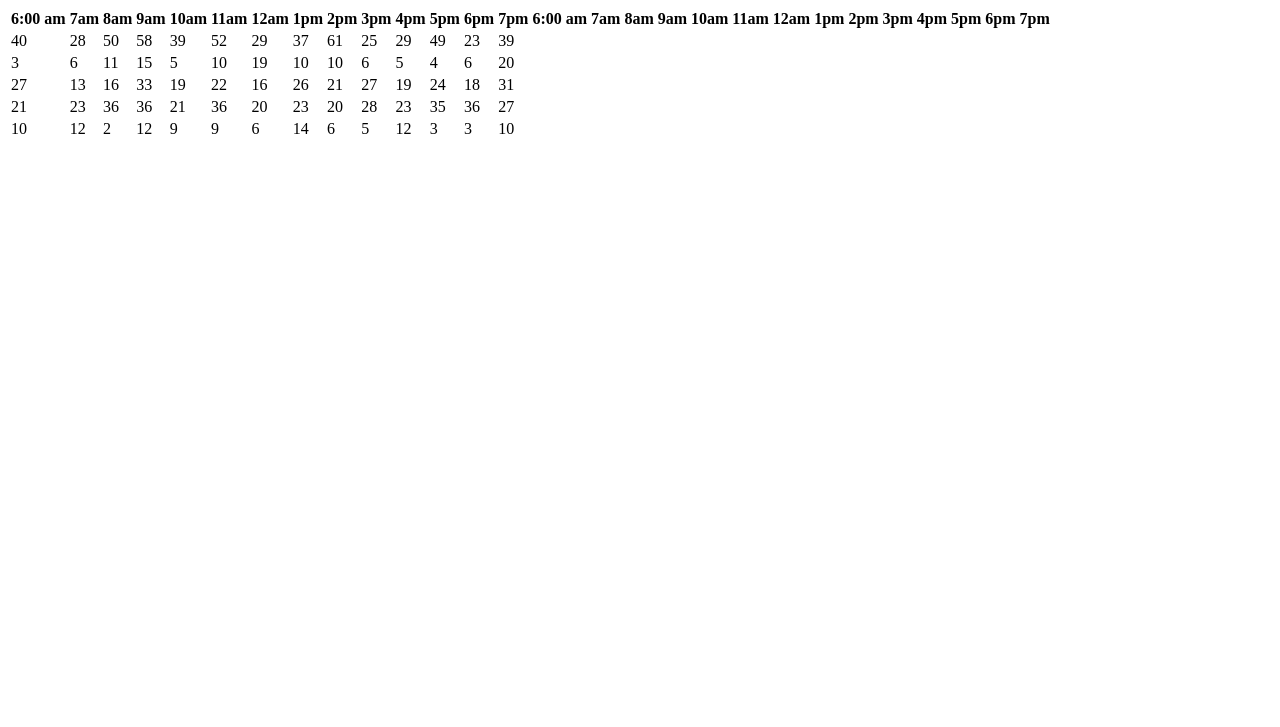
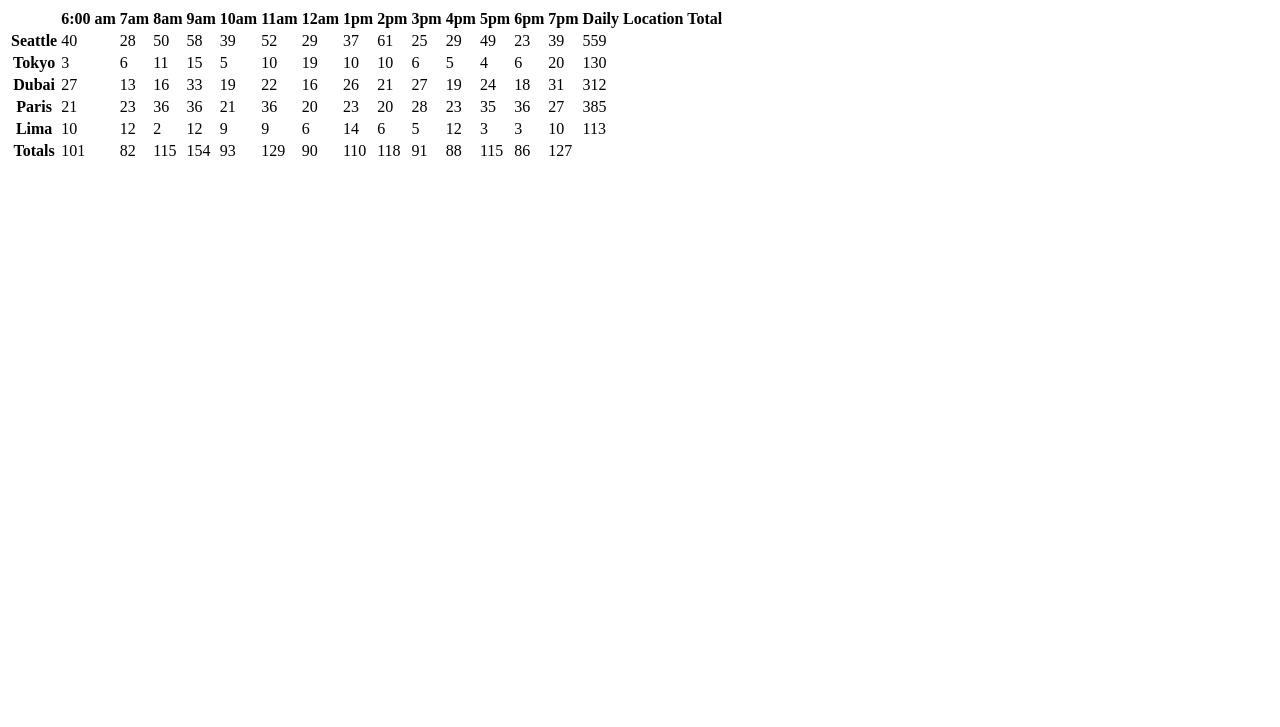
Before and after one commit to waleedafifi90/cookie-stand-4, a plain HTML site: page sales.html in a window 1280 px wide. Shown: the part 73-800 px from the top of the page. Drawn offline with Linux system fonts and the light colour scheme.

Commit message:
class07-v3

```diff
--- a/js/app.js
+++ b/js/app.js
@@ -9,6 +9,7 @@ function City ( name, minOfCustomers,maxOfCustomers, averAge ) {
   this.averAge = averAge;
   this.noOfCookies =[];
   this.noOfCustomersHourly=[];
+  this.noOfCustomersDaily=0;
   this.toTal=0;
   this.toTalHourly=[];
 }
@@ -20,13 +21,19 @@ const tr1Element=document.createElement( 'tr' );
 tableElement.appendChild( tr1Element );
 
 City.prototype.getHeading= function(){
-
-  for( let i = 0; i < workHours.length; i++ ) {
   const th1Element=document.createElement( 'th' );
   tr1Element.appendChild( th1Element );
-    th1Element.textContent = `${workHours[i]}`;
+  th1Element.textContent = ``;
+  for( let i = 0; i < workHours.length; i++ ) {
+    const th2Element=document.createElement( 'th' );
+    tr1Element.appendChild( th2Element );
+    th2Element.textContent = `${workHours[i]}`;
+
   }
-  //th1Element.textContent = `${workHours[i]}`;
+  const th16Element=document.createElement( 'th' );
+  tr1Element.appendChild( th16Element );
+  th16Element.textContent = `Daily Location Total`;
+
 };
 
 
@@ -38,12 +45,12 @@ City.prototype.getCookies= function() {
   for( let j=0; j<workHours.length; j++ ){
     let hourlyCustomers= randomNoOfCustomers( this.minOfCustomers, this.maxOfCustomers );
     let cookiesNo=Math.ceil( ( hourlyCustomers )*this.averAge );
-    console.log( cookiesNo );
+    this.noOfCustomersDaily+=hourlyCustomers;
     this.noOfCookies.push( cookiesNo );
     this.toTal+=cookiesNo;
     this.noOfCustomersHourly.push( hourlyCustomers );
   }
-  this.toTalHourly.push( this.toTal );
+  this.toTalHourly.push( this.noOfCustomersDaily );
 };
 
 City.prototype.render=function () {
@@ -56,21 +63,32 @@ City.prototype.render=function () {
 
   const tr2Element=document.createElement( 'tr' );
   tableElement.appendChild( tr2Element );
+  const th4Element=document.createElement( 'th' );
+  tr2Element.appendChild( th4Element );
+  th4Element.textContent = `${this.name}`;
   for( let i = 0; i < workHours.length; i++ ) {
     const td1Element=document.createElement( 'td' );
     tr2Element.appendChild( td1Element );
     td1Element.textContent = `${this.noOfCustomersHourly[i]}`;
   }
+  const td3Element=document.createElement( 'td' );
+  tr2Element.appendChild( td3Element );
+  td3Element.textContent = `${this.toTalHourly}`;
+};
 
 City.prototype.getTotals= function(){
+  const tr8Element=document.createElement( 'tr' );
+  tableElement.appendChild( tr8Element );
+  const th1Element=document.createElement( 'th' );
+  tr8Element.appendChild( th1Element );
+  th1Element.textContent = `Totals`;
+  for( let i = 0; i < this.noOfCustomersHourly.length; i++ ) {
+    const td2Element=document.createElement( 'td' );
+    tr8Element.appendChild( td2Element );
+    td2Element.textContent = `${seattle.noOfCustomersHourly[i]+Tokyo.noOfCustomersHourly[i]+Dubai.noOfCustomersHourly[i]+Paris.noOfCustomersHourly[i]+Lima.noOfCustomersHourly[i]}`;
+  }
 
-    for( let i = 0; i < workHours.length; i++ ) {
-      const th1Element=document.createElement( 'th' );
-      tr1Element.appendChild( th1Element );
-      th1Element.textContent = `${workHours[i]}`;
-    }
 };
-
 
 
 
@@ -90,14 +108,14 @@ City.prototype.render=function () {
 
 
 
-};
+
 
 
 const seattle = new City( 'Seattle', 23, 65, 6.3 );
 seattle.getCookies();
 seattle.getHeading();
 seattle.render();
-seattle.getTotals();
+
 console.log( seattle );
 
 
@@ -118,6 +136,7 @@ const Lima = new City( 'Lima', 2, 16, 4.6 );
 Lima.getCookies();
 Lima.render();
 
+seattle.getTotals();
 // const seattle = {
 //   noOfCookies: [],
 //   noOfCustomersHourly:[],
```
Also changed, not shown: sales.html (+3 -1 lines). Lines whose indentation alone changed are shown as unchanged.
